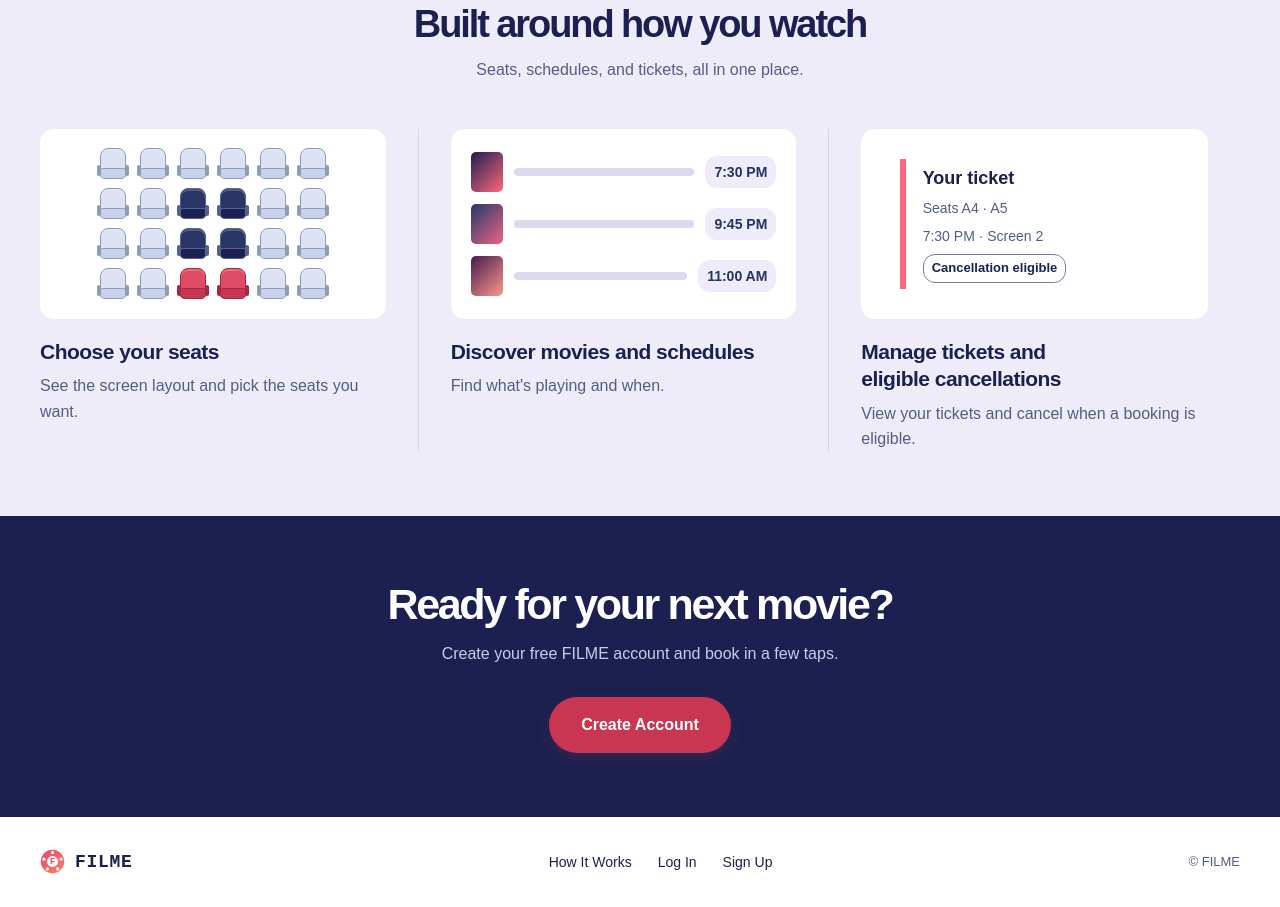
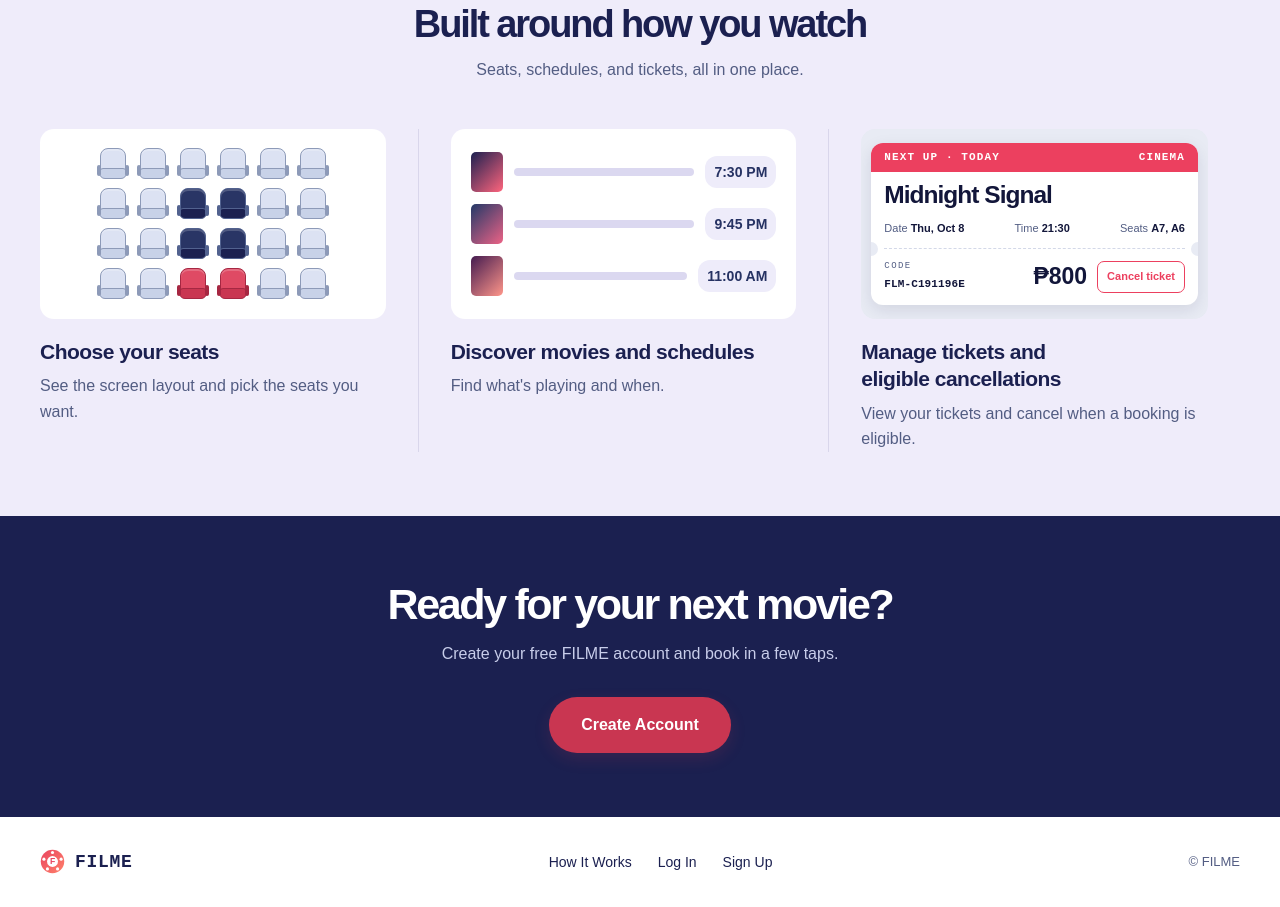
Before and after one commit to fms-mn/final-project-2-frontend-webdevt, a React (Vite) app: page / in a window 1280 px wide. Shown: the part 1200-2107 px from the top of the page. Built offline with nearby package versions, Linux system fonts and the light colour scheme; no server answers; the HTML template or start-up script is replaced by a standard one.

Commit message:
Enhance TicketPreview component; add detailed ticket information layout, including title, date, time, seats, and cancellation option

```diff
--- a/src/pages/Landing.css
+++ b/src/pages/Landing.css
@@ -57,10 +57,22 @@
 .landing-mini-poster.poster-2 {background:linear-gradient(135deg,#441b50,#ff968a)}
 .landing-schedule-line {flex:1;height:8px;border-radius:9px;background:#dbd8f0}
 .landing-schedule-time {padding:6px 9px;border-radius:12px;background:#eeecfa;color:#263263;font-size:14px;font-weight:700;white-space:nowrap}
-.landing-ticket-mini {display:flex;flex-direction:column;align-items:flex-start;gap:8px;width:calc(100% - 40px);max-width:270px;padding:6px 0 6px 17px;border-left:6px solid #ff657d;color:#1b2050}
-.landing-ticket-mini strong {font-size:18px}
-.landing-ticket-mini small {color:#535d83;font-size:14px;line-height:1.4}
-.landing-ticket-mini span {padding:4px 8px;border:1px solid #747da0;border-radius:12px;font-size:13px;font-weight:700}
+.landing-ticket-preview {--ticket-surround:#e8ebf4;container-type:inline-size;background:var(--ticket-surround);padding:10px;pointer-events:none}
+.landing-ticket-mini {position:relative;width:100%;max-width:420px;overflow:hidden;border-radius:12px;background:#fff;color:#12163a;box-shadow:0 5px 16px #12163a1a}
+.landing-ticket-mini::before,.landing-ticket-mini::after {content:'';position:absolute;top:61%;width:14px;height:14px;border-radius:50%;background:var(--ticket-surround)}
+.landing-ticket-mini::before {left:-7px}.landing-ticket-mini::after {right:-7px}
+.landing-ticket-banner {display:flex;justify-content:space-between;gap:10px;padding:8px 13px;background:#ec405f;color:#fff;font:700 11px/1.2 'JetBrains Mono Variable',monospace;letter-spacing:.1em;white-space:nowrap}
+.landing-ticket-content {padding:10px 13px 12px}
+.landing-ticket-title {display:block;font:800 clamp(22px,7.5cqw,28px)/1.08 'Bricolage Grotesque Variable',sans-serif;letter-spacing:-.04em;white-space:nowrap}
+.landing-ticket-meta {display:flex;justify-content:space-between;gap:8px;margin-top:12px;font-size:11px;line-height:1.35;white-space:nowrap}
+.landing-ticket-meta small {color:#525d83;font-size:inherit}
+.landing-ticket-meta b {font-weight:700}
+.landing-ticket-bottom {display:grid;grid-template-columns:1fr auto auto;align-items:center;gap:10px;margin-top:13px;padding-top:11px;border-top:1px dashed #d3d8e8}
+.landing-ticket-code {display:flex;flex-direction:column;gap:4px;font-family:'JetBrains Mono Variable',monospace;white-space:nowrap}
+.landing-ticket-code small {color:#525d83;font-size:9px;letter-spacing:.16em}
+.landing-ticket-code span {font-size:11px;font-weight:700;letter-spacing:.01em}
+.landing-ticket-price {font:800 23px/1 'Instrument Sans Variable',sans-serif;white-space:nowrap}
+.landing-ticket-cancel {padding:7px 9px;border:1px solid #ec405f;border-radius:7px;color:#ec405f;font-size:11px;font-weight:700;white-space:nowrap}
 .landing-closing {padding:64px var(--landing-gutter);background:var(--landing-ink);color:#fff;text-align:center}
 .landing-closing h2 {margin:0;color:#fff;font:800 clamp(32px,3.5vw,43px)/1.15 'Bricolage Grotesque Variable',sans-serif}
 .landing-closing p {margin:12px 0 30px;color:#c8cdea;font-size:16px;line-height:1.6}
@@ -80,6 +92,7 @@
 :root[data-theme='dark'] .landing-steps,:root[data-theme='dark'] .landing-closing {background:#111638}
 :root[data-theme='dark'] .landing-feature:not(:last-child) {border-color:#3e466a}
 :root[data-theme='dark'] .landing-preview {background:#f8f7ff}
+:root[data-theme='dark'] .landing-ticket-preview {--ticket-surround:#293354;background:var(--ticket-surround)}
 :root[data-theme='dark'] .landing-page a:focus-visible,:root[data-theme='dark'] .landing-page button:focus-visible {outline-color:#ffcf5d}
 
 @media(max-width:900px) {
@@ -89,7 +102,18 @@
   .landing-schedule-preview {padding:14px;gap:12px}
   .landing-schedule-row {gap:6px}
   .landing-mini-poster {width:27px}
-  .landing-ticket-mini {width:calc(100% - 24px);padding-left:10px}
+}
+@container(max-width:280px) {
+  .landing-ticket-banner {padding:7px 10px;font-size:9px;letter-spacing:.06em}
+  .landing-ticket-content {padding:8px 10px}
+  .landing-ticket-title {font-size:clamp(18px,9cqw,22px)}
+  .landing-ticket-meta {gap:5px;margin-top:8px;font-size:11px}
+  .landing-ticket-meta small {display:block;margin-bottom:2px}
+  .landing-ticket-bottom {grid-template-columns:1fr auto;gap:6px;margin-top:10px;padding-top:9px}
+  .landing-ticket-code {grid-column:1/-1;flex-direction:row;align-items:baseline;gap:7px}
+  .landing-ticket-code span {font-size:10px}
+  .landing-ticket-price {font-size:20px}
+  .landing-ticket-cancel {padding:5px 8px;font-size:11px}
 }
 @media(max-width:650px) {
   .landing-header-inner {flex-wrap:wrap;justify-content:center;gap:7px;min-height:0;padding:13px 0}
--- a/src/pages/Landing.jsx
+++ b/src/pages/Landing.jsx
@@ -41,7 +41,24 @@ function SchedulePreview() {
 }
 
 function TicketPreview() {
-  return <div className="landing-preview landing-ticket-preview" aria-hidden="true"><div className="landing-ticket-mini"><strong>Your ticket</strong><small>Seats A4 · A5</small><small>7:30 PM · Screen 2</small><span>Cancellation eligible</span></div></div>;
+  return <div className="landing-preview landing-ticket-preview" aria-hidden="true">
+    <div className="landing-ticket-mini">
+      <div className="landing-ticket-banner"><span>NEXT UP · TODAY</span><span>CINEMA</span></div>
+      <div className="landing-ticket-content">
+        <strong className="landing-ticket-title">Midnight Signal</strong>
+        <div className="landing-ticket-meta">
+          <span><small>Date</small> <b>Thu, Oct 8</b></span>
+          <span><small>Time</small> <b>21:30</b></span>
+          <span><small>Seats</small> <b>A7, A6</b></span>
+        </div>
+        <div className="landing-ticket-bottom">
+          <div className="landing-ticket-code"><small>CODE</small><span>FLM-C191196E</span></div>
+          <strong className="landing-ticket-price">₱800</strong>
+          <span className="landing-ticket-cancel">Cancel ticket</span>
+        </div>
+      </div>
+    </div>
+  </div>;
 }
 
 export default function Landing() {
```
